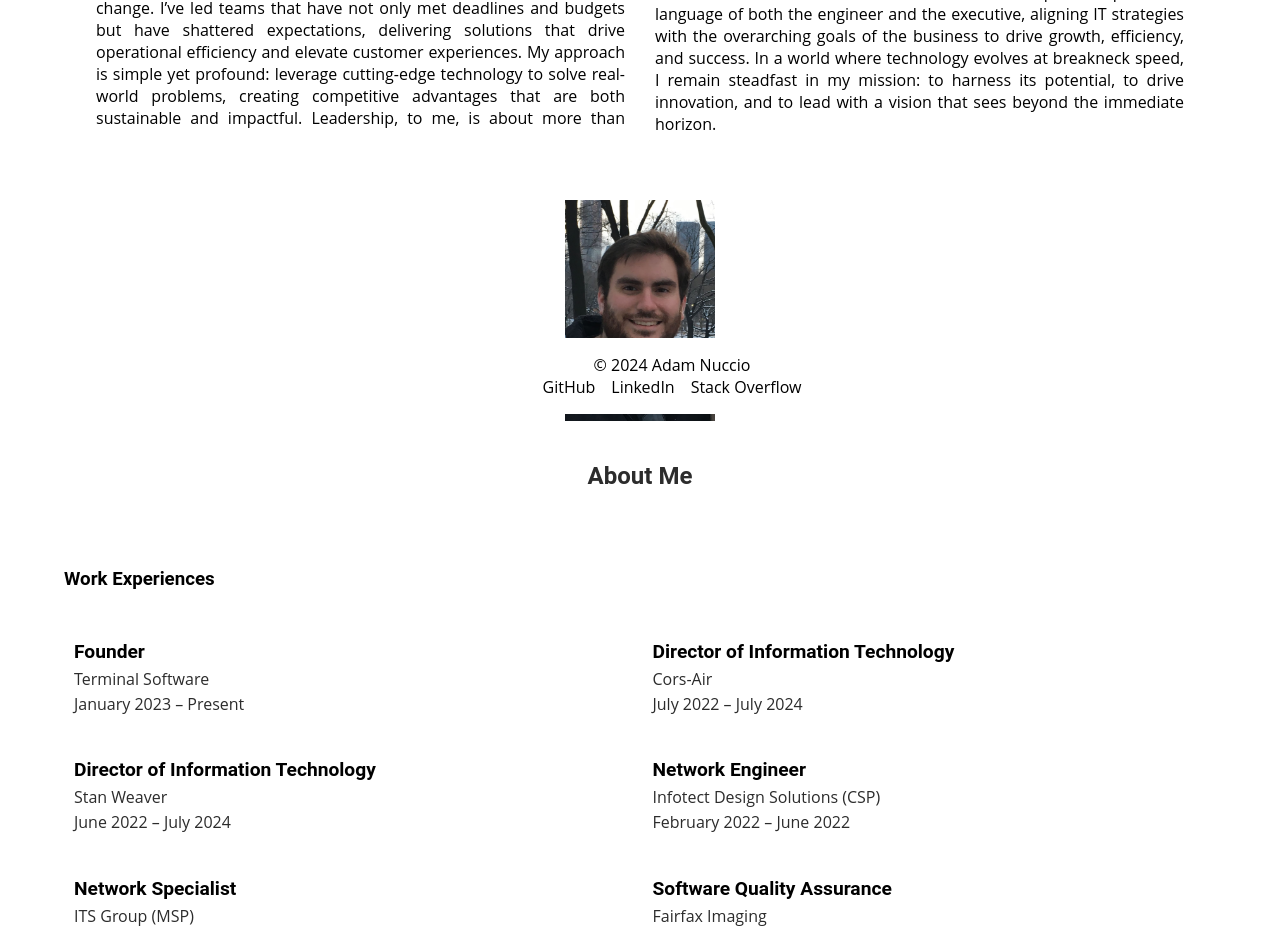
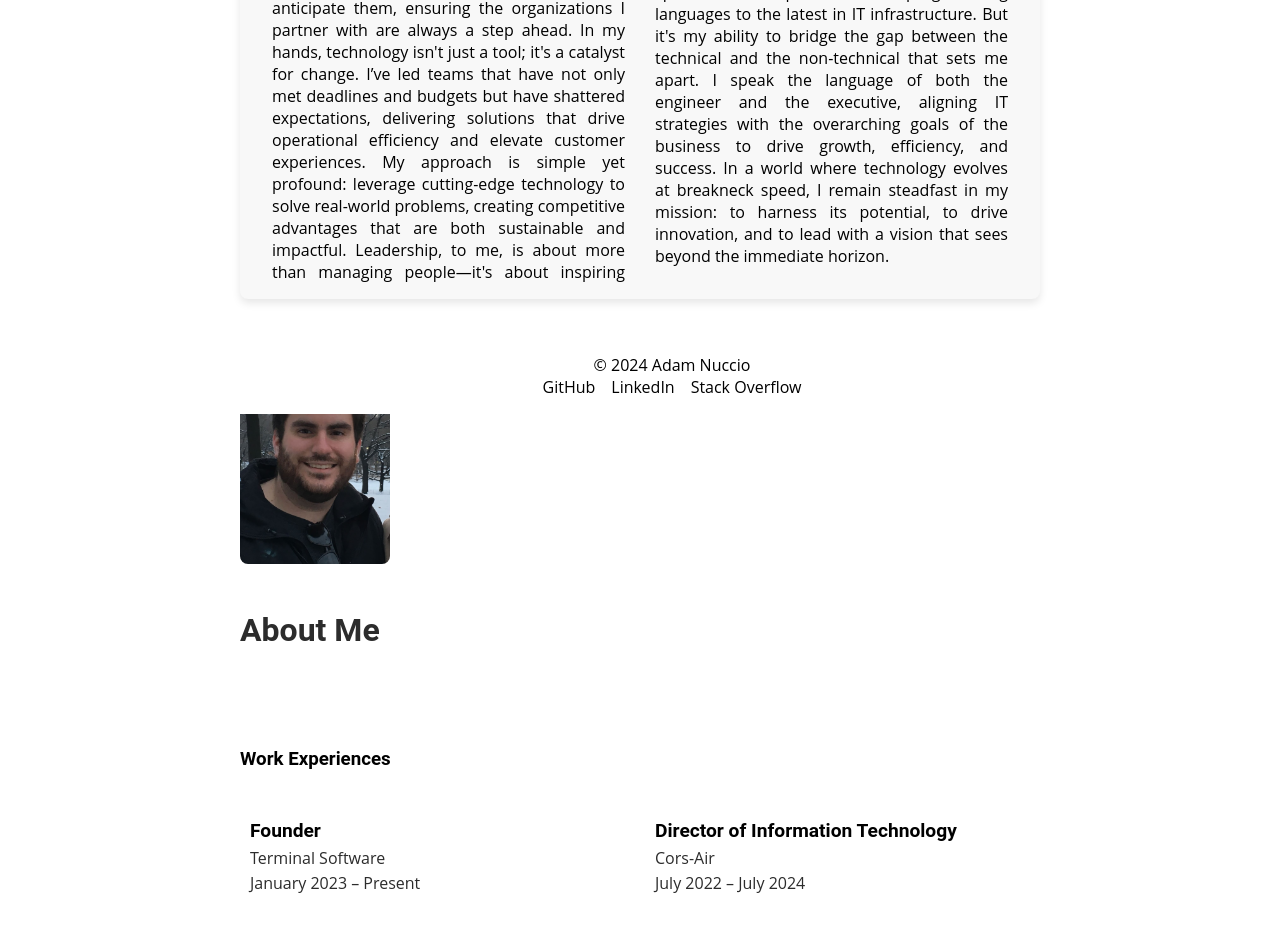
Before and after one commit to yahm0/AMN-REACT.JS-Portfolio, a React (Create React App) app: page / in a window 1280 px wide. Shown: the part 386-1319 px from the top of the page. Built offline with nearby package versions, Linux system fonts and the light colour scheme.

Commit message:
Made changes to the aboutme

```diff
--- a/src/styles/AboutMe.css
+++ b/src/styles/AboutMe.css
@@ -4,6 +4,10 @@
   align-items: center;
   gap: 20px;
   padding: 2rem;
+  max-width: 800px;
+  /* Restrict the content width to the middle third */
+  margin: 0 auto;
+  /* Center the content */
 }
 
 .bio-container {
@@ -19,17 +23,25 @@
   /* Justify the text for a newspaper-like appearance */
   padding: 1rem 2rem;
   /* Add padding for better readability */
+  background-color: #f8f8f8;
+  /* Light background for contrast */
+  border-radius: 8px;
+  /* Smooth corners */
+  box-shadow: 0 4px 8px rgba(0, 0, 0, 0.1);
+  /* Subtle shadow for depth */
 }
 
 .about-me-header {
-  text-align: center;
-  padding: 1.5rem;
+  text-align: left;
+  /* Left-align the header content */
+  padding: 1.5rem 0;
+  /* Adjust padding to fit within the middle third */
   width: 100%;
 }
 
 .about-me-header img {
-  border-radius: 0;
-  /* Ensure the image is a box */
+  border-radius: 8px;
+  /* Soft corners for the image */
   max-width: 150px;
   height: auto;
   margin-bottom: 1rem;
@@ -38,6 +50,7 @@
 .about-me-header h2 {
   color: #2c2c2c;
   margin-bottom: 1rem;
+  font-size: 2rem;
 }
 
 .cards-container {
@@ -52,43 +65,36 @@
 .disciplines-container {
   width: 100%;
   text-align: left;
-  /* Left-align the headers */
-  margin: 0 auto;
+  margin: 20px 0;
+  /* Add vertical spacing between sections */
 }
 
 .grid-layout {
   display: grid;
   grid-template-columns: repeat(2, 1fr);
   grid-auto-rows: minmax(100px, auto);
-  /* Auto adjust the row height */
-  gap: 5px;
-  /* Reduce the gap between grid items */
-  justify-content: center;
+  gap: 10px;
+  justify-content: start;
+  /* Align grid items to start */
 }
 
 .work-experience,
 .discipline {
   background-color: transparent;
   text-align: left;
-  /* Left-align individual items */
   padding: 5px 10px;
-  /* Reduce padding to bring items closer together */
   margin: 0;
-  /* Remove any default margin */
 }
 
 .work-experience h4,
 .discipline h4 {
   font-size: 1.2rem;
-  /* Slightly reduce the font size */
   margin-bottom: 5px;
-  /* Reduce space below the title */
   color: #000000;
 }
 
 .work-experience p,
 .discipline p {
   margin: 3px 0;
-  /* Reduce space between paragraphs */
   color: #2c2c2c;
 }
```
